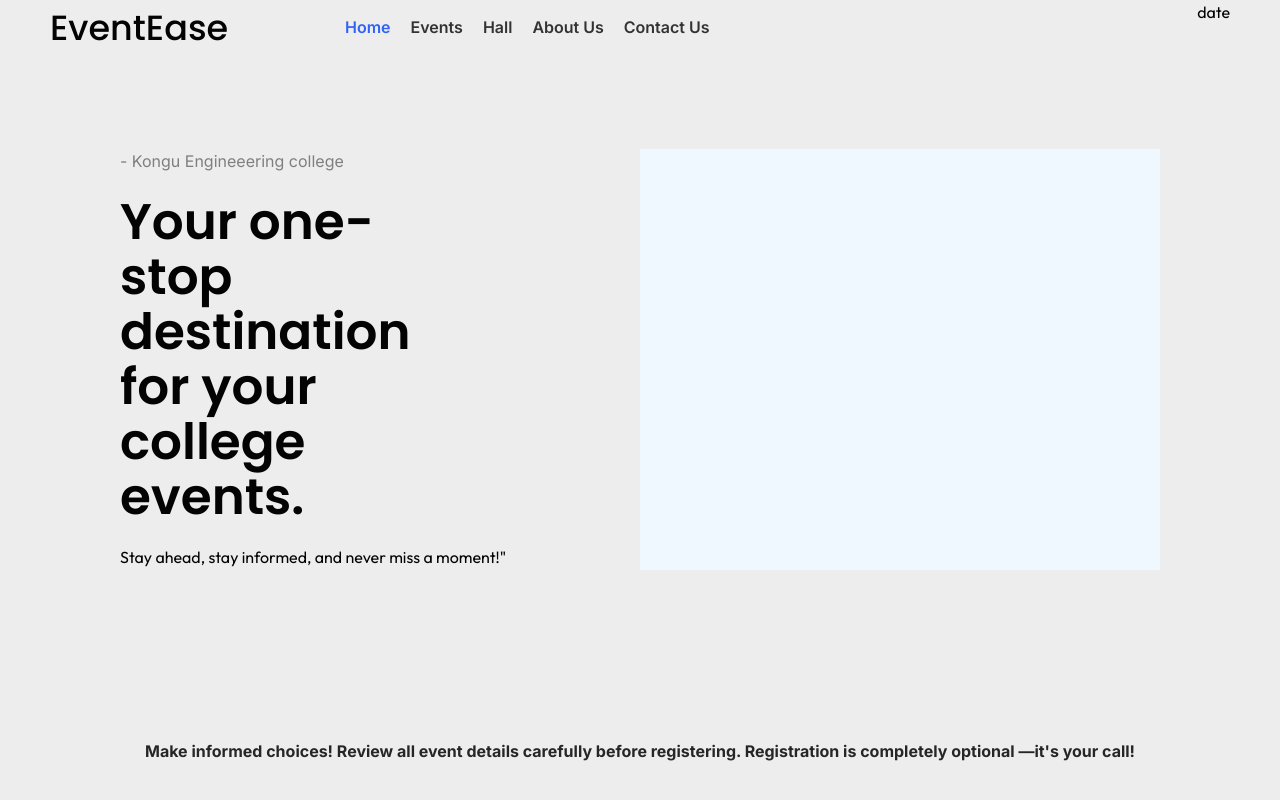
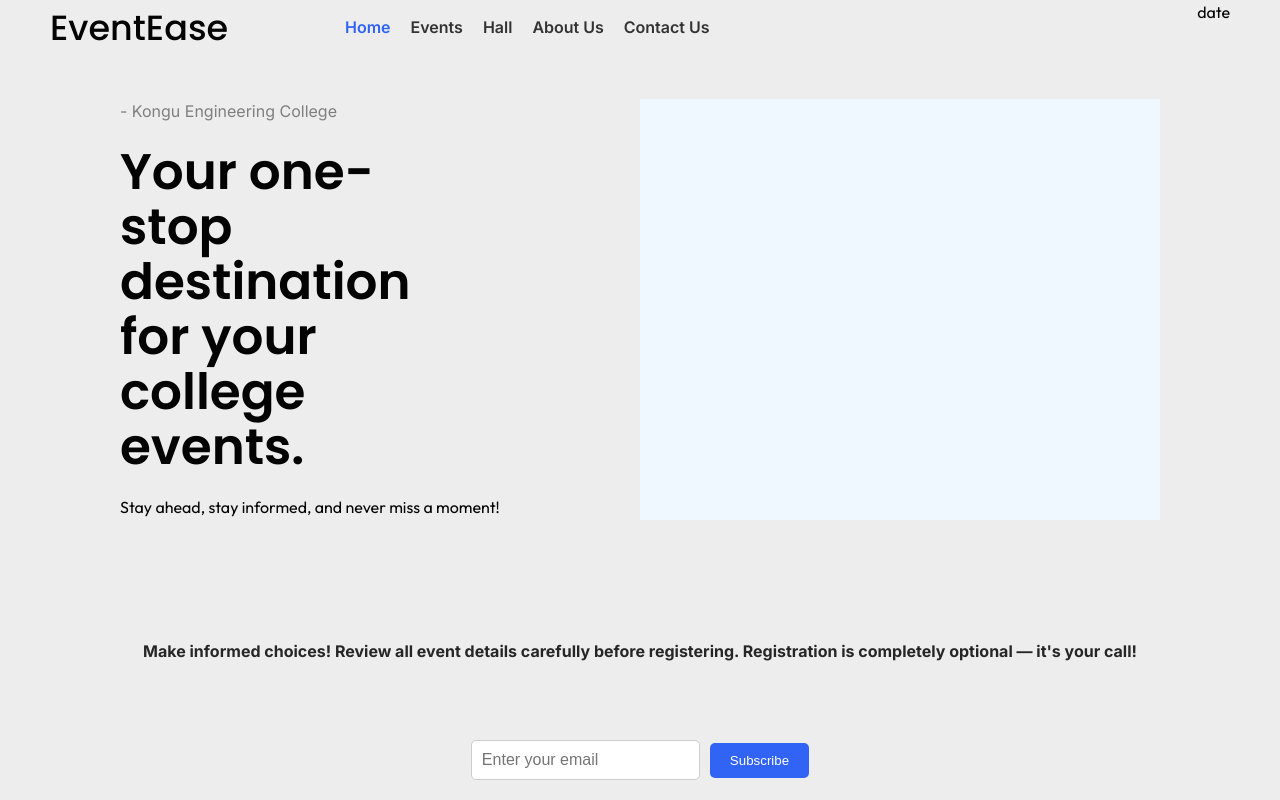
Before and after one commit to kavinpradheep/EVENTEASE, a React (Vite) app: page /Mainpage in a window 1280 px wide. Built offline with nearby package versions, Linux system fonts and the light colour scheme.

Commit message:
18/10/24

```diff
--- a/src/components/EventRegister/eventregister.css
+++ b/src/components/EventRegister/eventregister.css
@@ -111,11 +111,13 @@
 }
 .register-publish-button{
     display: block;
-    height: 40px;
+    height: 35px;
+    width: 100px;
     border: none;
     background-color:blue;
     color: white;
-    margin-top: 10px;
+    margin-top: 25px;
+    margin-left:175px;
     padding: 10px;
-    border-radius: 5px;
+    border-radius: 10px;
 }
--- a/src/components/homepage/home.css
+++ b/src/components/homepage/home.css
@@ -1,4 +1,4 @@
-.main-holder{
+.main-holder {
     background-color: #ededed;
     padding: 20px;
     border-radius: 15px;
@@ -7,7 +7,8 @@
     flex-direction: column;
     gap: 40px;
 }
-.header{
+
+.header {
     position: fixed;
     top: 0;
     left: 0;
@@ -18,72 +19,115 @@
     display: grid;
     grid-template-columns: 1fr 2fr 1fr;
 }
-.left-section{
-    font-family: 'poppins';
+
+.left-section {
+    font-family: 'Poppins', sans-serif;
     font-weight: 500;
     color: #030303;
     font-size: 35px;
 }
-.middle-section{
-    font-family: 'inter';
+
+.middle-section {
+    font-family: 'Inter', sans-serif;
     font-weight: 600;
     display: flex;
     align-items: center;
     gap: 20px;
     color: #333333;
 }
-.home, .events, .about, .contact, .hall{
+
+.home, .events, .about, .contact, .hall {
     cursor: pointer;
     transition: 0.2s;
 }
-.home{
+
+.home {
     color: rgb(49, 100, 244);
 }
-.home:hover, .events:hover,
-.about:hover, .contact:hover,
-.hall:hover{
+
+.home:hover, .events:hover, .about:hover, .contact:hover, .hall:hover {
     color: rgb(49, 100, 244);
     transform: scale(1.1);
 }
-.right-section{
+
+.right-section {
     margin: 0;
     justify-self: end;
 }
-.page-container{
+
+.page-container {
     margin: auto 100px;
     display: grid;
     grid-template-columns: 1fr 1fr;
 }
-.page-container-left{
+
+.page-container-left {
     display: flex;
     flex-direction: column;
     gap: 20px;
 }
-.page-container-left p{
+
+.page-container-left p {
     color: rgb(127, 127, 127);
-    font-family: 'inter';
+    font-family: 'Inter', sans-serif;
 }
-.page-container-left h1{
+
+.page-container-left h1 {
     color: rgb(3, 3, 3);
     max-width: 70%;
     font-weight: 600;
     font-size: 50px;
-    font-family: 'poppins';
+    font-family: 'Poppins', sans-serif;
     line-height: 55px;
 }
-.page-container-left h4{
+
+.page-container-left h4 {
     color: rgb(3, 3, 3);
     font-weight: 300;
 }
-.page-container-right{
+
+.page-container-right {
     background-color: aliceblue;
 }
-.fotter{
+
+.footer {
     margin-bottom: 15px;
+    align-items: center;
+    justify-content: center;
+    text-align: center;
 }
-.fotter h4{
+
+.footer h4 {
     color: rgb(38, 38, 38);
-    font-family: 'inter';
-    text-align: center;
+    font-family: 'Inter', sans-serif;
+}
 
+/* Subscription styles */
+.subscription {
+    display: flex;
+    justify-content: center;
+    align-items: center;
+    gap: 10px;
+    margin-top: 20px;
 }
+
+.email-input {
+    padding: 10px;
+    font-size: 16px;
+    border: 1px solid #ccc;
+    border-radius: 5px;
+}
+
+.subscribe-button {
+    padding: 10px 20px;
+    background-color: rgb(49, 100, 244);
+    color: white;
+    border: none;
+    border-radius: 5px;
+    cursor: pointer;
+    transition: background-color 0.3s;
+}
+
+.subscribe-button:hover {
+    background-color: rgb(30, 78, 204);
+}
--- a/src/components/homepage/home.jsx
+++ b/src/components/homepage/home.jsx
@@ -1,59 +1,96 @@
-import React from 'react'
-import { useNavigate } from 'react-router-dom'
-import './home.css'
+import React, { useState } from 'react';
+import { useNavigate } from 'react-router-dom';
+import './home.css';
+
 const Mainpage = () => {
     const navigate = useNavigate();
-    const handleeventclick = () =>{
-        navigate('/Events')
+    const [email, setEmail] = useState("");
+
+    const handleEventClick = () => {
+        navigate('/Events');
+    };
+
+    const handleSubscribe = async () => {
+        if (!email) {
+            alert("Please enter an email address");
+            return;
         }
+
+        try {
+            const response = await fetch('http://localhost:5000/api/subscribe', {
+                method: 'POST',
+                headers: {
+                    'Content-Type': 'application/json',
+                },
+                body: JSON.stringify({ email }),
+            });
+
+            const data = await response.json();
+            if (response.ok) {
+                alert(data.message);
+            } else {
+                alert(data.error || "Failed to subscribe");
+            }
+        } catch (error) {
+            console.error(error);
+            alert("Server error, please try again later.");
+        }
+    };
+
+    const handleKeyPress = (event) => {
+        if (event.key === 'Enter') {
+            handleSubscribe();
+        }
+    };
+
     return (
         <div className="main">
             <div className="main-holder">
                 <div className="header">
-                <div className="left-section">
-                    EventEase
+                    <div className="left-section">EventEase</div>
+                    <div className="middle-section">
+                        <div className="home">Home</div>
+                        <div className="events" onClick={handleEventClick}>Events</div>
+                        <div className="hall">Hall</div>
+                        <div className="about">About Us</div>
+                        <div className="contact">Contact Us</div>
                     </div>
-                <div className="middle-section">
-                    <div className="home">
-                        Home
-                    </div>
-                    <div className="events" onClick={handleeventclick}>
-                        Events
-                    </div>
-                    <div className='hall'> Hall</div>
-                    <div className="about">
-                        About Us
-                    </div>
-                    <div className="contact">
-                        Contact Us
-                    </div>
-                </div>
-                <div className="right-section">
-                    date
-                </div>
+                    <div className="right-section">date</div>
                 </div>
 
                 <div className="page-container">
                     <div className="page-container-left">
-                    <p>- Kongu Engineeering college</p>
-                    <h1>Your one-stop destination for
-                        your college events.</h1>
-                    <h4>Stay ahead, stay informed,
-                        and never miss a moment!"</h4>
+                        <p>- Kongu Engineering College</p>
+                        <h1>Your one-stop destination for your college events.</h1>
+                        <h4>Stay ahead, stay informed, and never miss a moment!</h4>
                     </div>
-                <div className="page-container-right">
+                    <div className="page-container-right"></div>
+                </div>
 
+                {/* Footer with subscription */}
+                <div className="footer">
+                    <h4>
+                        Make informed choices! Review all event details carefully before registering.
+                        Registration is completely optional — it's your call!
+                    </h4>
                 </div>
-            </div>
-            <div className="fotter">
-                <h4>Make informed choices! Review all event
-                    details carefully before registering.
-                    Registration is completely optional
-                    —it's your call!</h4>
+
+                <div className="subscription">
+                    <input
+                        type="email"
+                        placeholder="Enter your email"
+                        value={email}
+                        onChange={(e) => setEmail(e.target.value)}
+                        onKeyPress={handleKeyPress} // Add the onKeyPress event handler here
+                        className="email-input"
+                    />
+                    <button onClick={handleSubscribe} className="subscribe-button">
+                        Subscribe
+                    </button>
                 </div>
             </div>
         </div>
-  )
-}
+    );
+};
 
-export default Mainpage
+export default Mainpage;
```
Also changed, not shown: package.json (+6 -1 lines), 2 other files (tests, documents, lock files or other folders). Lines whose indentation alone changed are shown as unchanged.
